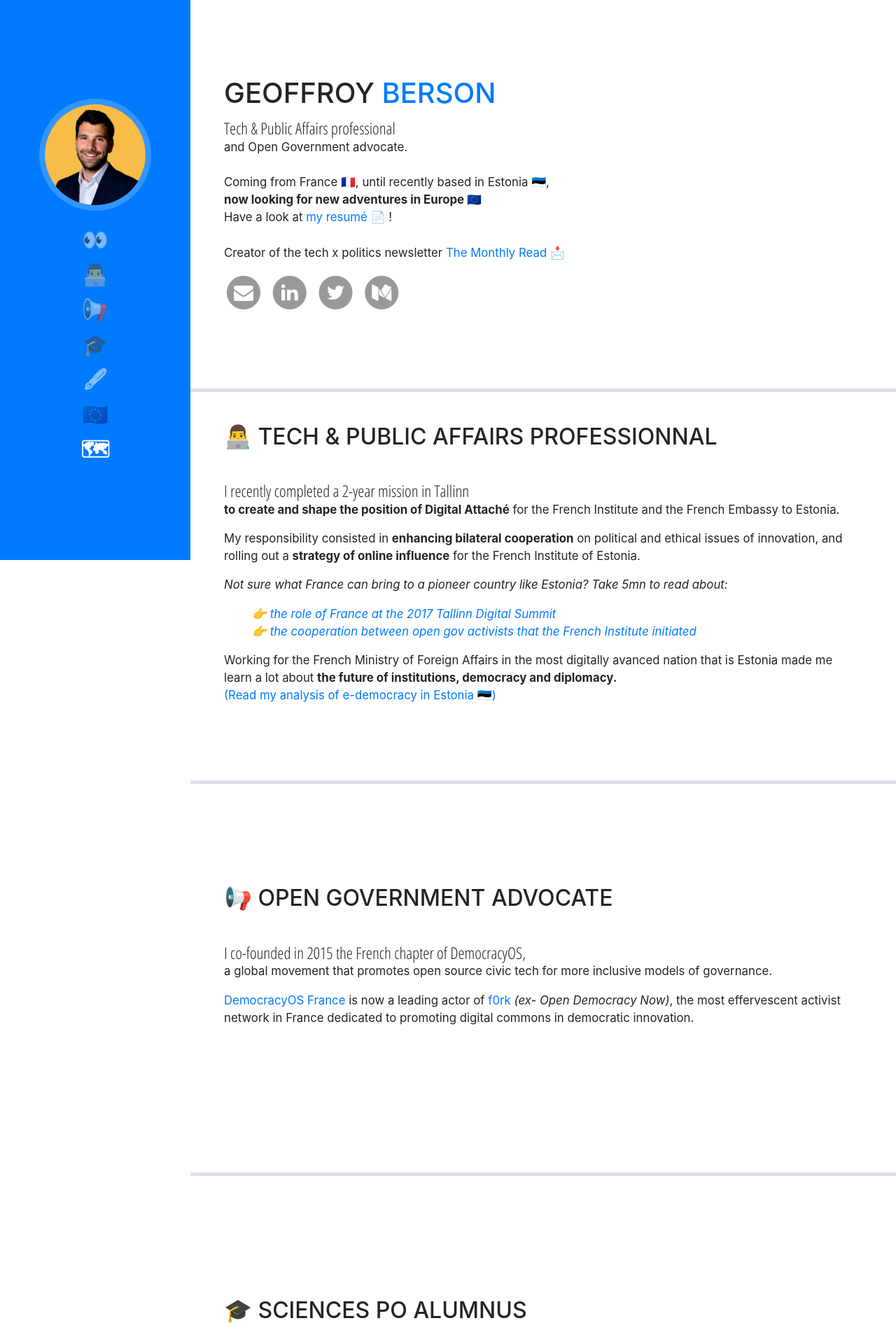
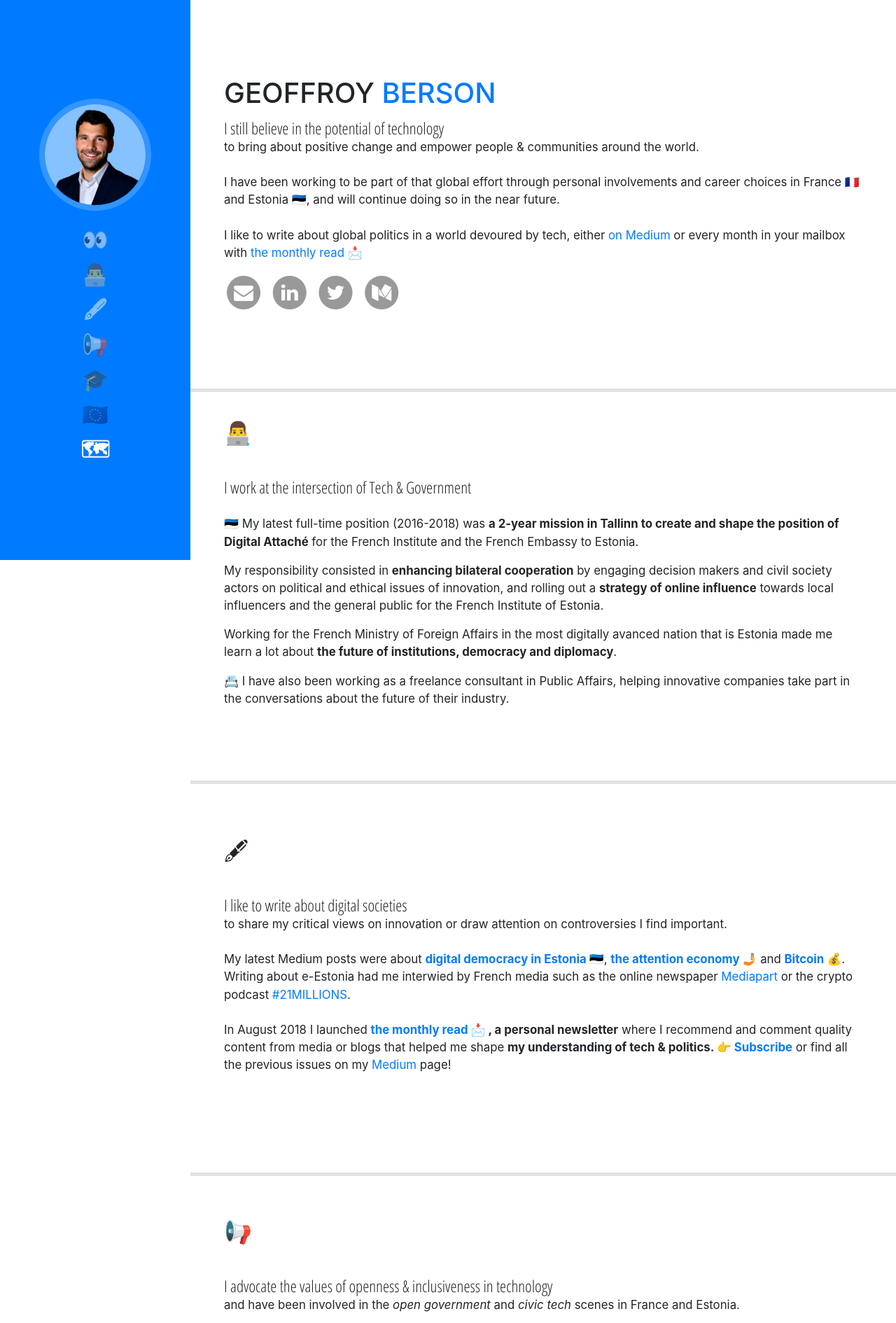
Before and after one commit to geoffrooy/homepage-2018, a website with bundled scripts: page index.html in a window 1280 px wide. Shown: the top 1890 px of the page at 70% size. Built offline with nearby package versions, Linux system fonts and the light colour scheme.

Commit message:
update march 19
- txt
- order
- pic

```diff
--- a/css/resume.css
+++ b/css/resume.css
@@ -29,8 +29,8 @@ h6 {
   color: #343a40; }
 
 h1 {
-  font-size: 4rem;
-  line-height: 4.1rem;
+  font-size: 2rem;
+  line-height: 3rem;
   font-weight: 700;
  }
   h1:hover {
--- a/index.html
+++ b/index.html
@@ -5,7 +5,7 @@
 
     <meta charset="utf-8">
     <meta name="viewport" content="width=device-width, initial-scale=1, shrink-to-fit=no">
-    <meta name="description" content="Geoffroy Berson, a French in Tallinn. A personal homepage.">
+    <meta name="description" content="Geoffroy Berson, Tech & Public Affairs. A personal homepage.">
     <meta name="author" content="Geoffroy Berson">
 
 
@@ -32,7 +32,7 @@
       <a class="navbar-brand js-scroll-trigger" href="#page-top">
         <span class="d-block d-lg-none">Geoffroy Berson</span>
         <span class="d-none d-lg-block">
-          <img class="img-fluid img-profile rounded-circle mx-auto mb-2" src="img/profile3.png" alt="">
+          <img class="img-fluid img-profile rounded-circle mx-auto mb-2" src="img/profile4.png" alt="">
         </span>
       </a>
       <button class="navbar-toggler" type="button" data-toggle="collapse" data-target="#navbarSupportedContent" aria-controls="navbarSupportedContent" aria-expanded="false" aria-label="Toggle navigation">
@@ -47,13 +47,13 @@
             <a class="nav-link js-scroll-trigger" href="#experience">👨‍💻 </a>
           </li>
           <li class="nav-item">
+            <a class="nav-link js-scroll-trigger" href="#writings">🖋</a>
+          </li>
+          <li class="nav-item">
             <a class="nav-link js-scroll-trigger" href="#involvement">📢</a>
           </li>
           <li class="nav-item">
             <a class="nav-link js-scroll-trigger" href="#education">🎓</a>
-          </li>
-          <li class="nav-item">
-            <a class="nav-link js-scroll-trigger" href="#writings">🖋</a>
           </li>
           <li class="nav-item">
             <a class="nav-link js-scroll-trigger" href="#location">🇪🇺</a>
@@ -72,14 +72,12 @@
           <h1 class="mb-3">Geoffroy
             <span class="text-primary">Berson</span>
           </h1>
-          <p class="mb-1"><div class="subheading mb-1">Tech & Public Affairs professional</div>
-          and Open Government advocate.
+          <p class="mb-1"><div class="subheading mb-1">I still believe in the potential of technology</div>
+          to bring about positive change and empower people & communities around the world.
           <br>
-          <br>Coming from France 🇫🇷, until recently based in Estonia 🇪🇪,
-          <br><b>now looking for new adventures in Europe 🇪🇺</b>
-          <br>Have a look at <a class="yellow" href="https://drive.google.com/file/d/1UEjBUpvfxdWy0RY486GyNe2dalz0nTPH/view?usp=sharing" target="_blank"> my resumé 📄</a> !
+          <br>I have been working to be part of that global effort through personal involvements and career choices in France 🇫🇷 and Estonia 🇪🇪, and will continue doing so in the near future.
           <br>
-          <br>Creator of the tech x politics newsletter <a class="yellow" href="https://mailchi.mp/aaa4390971a1/themonthlyread" target="_blank">The Monthly Read 📩</a>
+          <br>I like to write about global politics in a world devoured by tech, either <a class="yellow" href="https://medium.com/@geoffrooy" target="_blank">on Medium</a> or every month in your mailbox with <a class="yellow" href="https://mailchi.mp/aaa4390971a1/themonthlyread" target="_blank">the monthly read 📩</a>
           <br>
           </p>
           <ul class="list-inline list-social-icons mb-0">
@@ -121,36 +119,45 @@
 
       <section class="resume-section p-3 p-lg-5 d-flex flex-column" id="experience">
         <div class="my-auto">
-          <h2 class="mb-5">👨‍💻 Tech & Public Affairs Professionnal</h2>
-
+          <h2 class="mb-5">👨‍💻 </h2>
           <div class="resume-item d-flex flex-column flex-md-row mb-5">
             <div class="resume-content mr-auto">
-              <div class="subheading mb-1">I recently completed a 2-year mission in Tallinn</div>
-              <p><b>to create and shape the position of Digital Attaché</b> for the French Institute and the French Embassy to Estonia.</p>
-              <p>My responsibility consisted in <b>enhancing bilateral cooperation</b> on political and ethical issues of innovation, and rolling out a <b>strategy of online influence</b> for the French Institute of Estonia.</p>
-             <p><i>Not sure what France can bring to a pioneer country like Estonia? Take 5mn to read about:
-                <ul>
-                  <li>👉 <a class="yellow" href="https://www.linkedin.com/pulse/france-tallinn-digital-summit-geoffroy-berson" target="_blank">the role of France at the 2017 Tallinn Digital Summit</a>
-                  <li>👉 <a class="yellow" href="https://medium.com/@IF_Estonie/in-case-you-missed-our-opengov-meetup-58d3574c9006" target="_blank">the cooperation between open gov activists that the French Institute initiated</a></i>
-                </ul>
-              <p>Working for the French Ministry of Foreign Affairs in the most digitally avanced nation that is Estonia made me learn a lot about <b>the future of institutions, democracy and diplomacy.</b>
-                <br><a class="yellow" href="https://medium.com/@geoffrooy/e-estonia-the-ultimate-digital-democracy-f67bc21a6114" target="_blank">(Read my analysis of e-democracy in Estonia 🇪🇪)</a></p>
+              <div class="subheading mb-1">I work at the intersection of Tech & Government</div>
+              <br>
+              <p>🇪🇪 My latest full-time position (2016-2018) was <b>a 2-year mission in Tallinn to create and shape the position of Digital Attaché</b> for the French Institute and the French Embassy to Estonia.</p>
+              <p>My responsibility consisted in <b>enhancing bilateral cooperation</b> by engaging decision makers and civil society actors on political and ethical issues of innovation, and rolling out a <b>strategy of online influence</b> towards local influencers and the general public for the French Institute of Estonia.</p>
+              <p>Working for the French Ministry of Foreign Affairs in the most digitally avanced nation that is Estonia made me learn a lot about <b>the future of institutions, democracy and diplomacy</b>.</p>
+              <p>📇 I have also been working as a freelance consultant in Public Affairs, helping innovative companies take part in the conversations about the future of their industry.</p>
             </div>
           </div>
+        </div>
+      </section>
 
+      <section class="resume-section p-3 p-lg-5 d-flex flex-column" id="writings">
+        <div class="my-auto">
+          <h2 class="mb-5">🖋 </h2>
+            <div class="resume-item d-flex flex-column flex-md-row mb-5">
+            <div class="resume-content mr-auto">
+              <div class="subheading mb-1">I like to write about digital societies</div>
+              <div>to share my critical views on innovation or draw attention on controversies I find important.</div>
+              <br><div>My latest Medium posts were about <strong><a class="yellow" href="https://medium.com/@geoffrooy/e-estonia-the-ultimate-digital-democracy-f67bc21a6114" target="_blank">digital democracy in Estonia 🇪🇪</a></strong>, <strong><a class="yellow" href="https://medium.com/@geoffrooy/wired-wants-you-to-turn-off-that-smartphone-f057a63489db" target="_blank">the attention economy 🤳</a></strong> and <strong><a class="yellow" href="https://medium.com/@geoffrooy/3-ways-the-internet-of-money-changed-my-perception-of-bitcoin-b38beda2f51f" target="_blank">Bitcoin 💰</a></strong>. Writing about e-Estonia had me interwied by French media such as the online newspaper <a class="yellow" href="https://www.mediapart.fr/journal/culture-idees/151018/gouvernement-numerique-l-estonie-le-bon-exemple-ne-pas-suivre" target="_blank">Mediapart</a> or the crypto podcast <a class="yellow" href="https://soundcloud.com/21millions/21millions-episode-13-lestonie" target="_blank">#21MILLIONS</a>.</div>
+              <p><br>In August 2018 I launched <b><a class="yellow" href="https://mailchi.mp/aaa4390971a1/themonthlyread" target="_blank">the monthly read 📩</a> , a personal newsletter</b> where I recommend and comment quality content from media or blogs that helped me shape <b>my understanding of tech & politics. <a class="yellow" href="https://mailchi.mp/aaa4390971a1/themonthlyread" target="_blank">👉 Subscribe</a></b> or find all the previous issues on my <a class="yellow" href="https://medium.com/@geoffrooy" target="_blank">Medium</a> page!
+            </div>
+          </div>
         </div>
-
       </section>
 
       <section class="resume-section p-3 p-lg-5 d-flex flex-column" id="involvement">
         <div class="my-auto">
-          <h2 class="mb-5">📢 Open Government Advocate</h2>
+          <h2 class="mb-5">📢 </h2>
 
           <div class="resume-item d-flex flex-column flex-md-row mb-5">
             <div class="resume-content mr-auto">
-              <div class="subheading mb-1">I co-founded in 2015 the French chapter of DemocracyOS,</div>
-              <div><p>a global movement that promotes open source civic tech for more inclusive models of governance.</p></div>
-              <p><a class="yellow" href="http://democracyos.eu/home/" target="_blank">DemocracyOS France</a> is now a leading actor of <a class="yellow" href="http://opendemocracynow.net" target="_blank">f0rk</a> <i>(ex- Open Democracy Now)</i>, the most effervescent activist network in France dedicated to promoting digital commons in democratic innovation.</p>
+              <div class="subheading mb-1">I advocate the values of openness & inclusiveness in technology</div>
+              <div><p>and have been involved in the <i>open government</i> and <i>civic tech</i> scenes in France and Estonia.</p>
+              <p>🇫🇷 I co-founded in 2015 the French chapter of DemocracyOS, a global movement born in Argentina that promotes an open source tool for more inclusive models of governance.
+              <br><a class="yellow" href="http://democracyos.eu/home/" target="_blank">DemocracyOS France</a> is now a major actor of <a class="yellow" href="http://codefor.fr" target="_blank">Code for France</a> <i>(ex- Open Democracy Now)</i>, the most effervescent activist network in France dedicated to promoting digital commons and open source software for democratic innovation and social good.</p>
+              <p>🇪🇪 While in Tallinn, I was by the side of <a class="yellow" href="http://facebook.com/okestonia" target="_blank">Open Knowledge Estonia</a> when it emerged as the organization that would structure Estonian activism in favor of open data and e-democracy. OKEE is now working hand in hand with the Estonian government to enhance its open data policy.</p></div>
             </div>
           </div>
 
@@ -159,39 +166,26 @@
 
       <section class="resume-section p-3 p-lg-5 d-flex flex-column" id="education">
           <div class="my-auto">
-          <h2 class="mb-5">🎓 Sciences Po Alumnus</h2>
+          <h2 class="mb-5">🎓 </h2>
 
           <div class="resume-item d-flex flex-column flex-md-row mb-5">
             <div class="resume-content mr-auto">
-              <div class="subheading mb-1">I graduated from the Paris Institute of Political Studies in 2016,</div>
-              <div>where I studied Political Science and Public Affairs with a minor on EU Affairs and Central Europe.</div>
+              <div class="subheading mb-1">I'm a Sciences Po Alumnus</div>
+              <div>I graduated from the Paris Institute of Political Studies in 2016, where I studied Political Science and Public Affairs with a minor on EU Affairs and Central Europe.</div>
               <div>I studied for one year at the Charles University in Prague as part of my Bachelor.</div>
             </div>
           </div>
         </div>
       </section>
 
-      <section class="resume-section p-3 p-lg-5 d-flex flex-column" id="writings">
-        <div class="my-auto">
-          <h2 class="mb-5">🖋 Occasional Blogger</h2>
-            <div class="resume-item d-flex flex-column flex-md-row mb-5">
-            <div class="resume-content mr-auto">
-              <div class="subheading mb-1">From time to time, I post on Medium</div>
-              <div>to share my views on innovation or recommend the smartest TV shows around.</div>
-              <br><div>My latest posts were about <strong><a class="yellow" href="https://medium.com/@geoffrooy/e-estonia-the-ultimate-digital-democracy-f67bc21a6114" target="_blank">digital democracy in Estonia 🇪🇪</a></strong>, <strong><a class="yellow" href="https://medium.com/@geoffrooy/wired-wants-you-to-turn-off-that-smartphone-f057a63489db" target="_blank">the attention economy 🤳</a></strong> and <strong><a class="yellow" href="https://medium.com/@geoffrooy/3-ways-the-internet-of-money-changed-my-perception-of-bitcoin-b38beda2f51f" target="_blank">Bitcoin 💰</a></strong>.</div>
-              <p><br>In August 2018 I launched <b><a class="yellow" href="https://mailchi.mp/aaa4390971a1/themonthlyread" target="_blank">The Monthly Read 📩</a> , a personal newsletter</b> where I recommend and comment quality content from media and blogs that helped me shape <b>my understanding of tech and politics. <a class="yellow" href="https://mailchi.mp/aaa4390971a1/themonthlyread" target="_blank">👉 Subscribe</a></b> or read the <b><a class="yellow" href="https://mailchi.mp/99bfbb95cdc4/monthlyread-34647" target="_blank">September issue</a></b> about the future of wars!
-            </div>
-          </div>
-        </div>
-      </section>
 
       <section class="resume-section p-3 p-lg-5 d-flex flex-column" id="location">
         <div class="my-auto">
-          <h2 class="mb-5">🇪🇺 European Citizen</h2>
+          <h2 class="mb-5">🇪🇺 </h2>
           <div class="resume-item d-flex flex-column flex-md-row mb-5">
             <div class="resume-content mr-auto">
-              <div class="subheading mb-1">After growing up in the French town of Dijon,</div>
-              <div>I have lived in Prague 🇨🇿, Paris 🇫🇷, Berlin 🇩🇪 and Tallinn 🇪🇪. Europe is my playground.</div>
+              <div class="subheading mb-1">I'm a citizen of Europe</div>
+              <div>After growing up in the French town of Dijon, I have successively lived in Prague 🇨🇿, Paris 🇫🇷, Berlin 🇩🇪 and Tallinn 🇪🇪. Europe is my playground.</div>
             </div>
           </div>
         </div>
@@ -199,11 +193,11 @@
 
             <section class="resume-section p-3 p-lg-5 d-flex flex-column" id="hobbys">
         <div class="my-auto">
-          <h2 class="mb-5">🗺 Travel Addict</h2>
+          <h2 class="mb-5">🗺 </h2>
           <div class="resume-item d-flex flex-column flex-md-row mb-5">
             <div class="resume-content mr-auto">
-              <p><div class="subheading mb-1">There's not much I'm prouder of</div>
-              <div>than my references on Couchsurfing 🙏 </p>
+              <p><div class="subheading mb-1">I consider myself a travel addict</div>
+              <div>There's not much I'm prouder of than my references on Couchsurfing 🙏 and I'm always eager to learn about people and cultures. </p>
               <p>As a French rapper put it, I want to go around my planet like the rings of Saturn.</p> </div>
             </div>
           </div>
```
Also changed, not shown: img/profile4.png (added).
